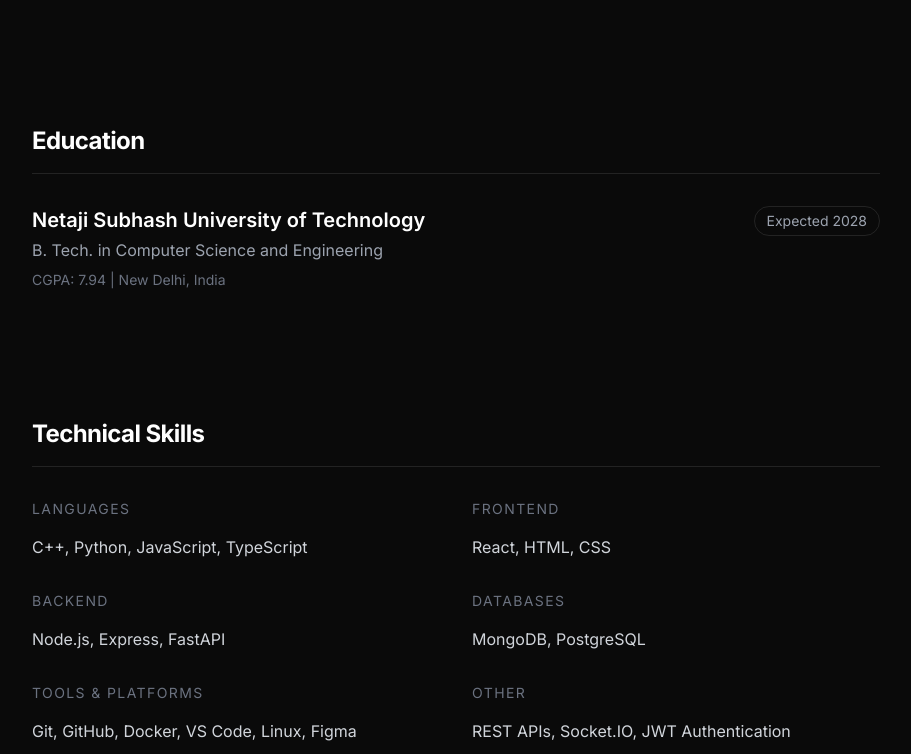
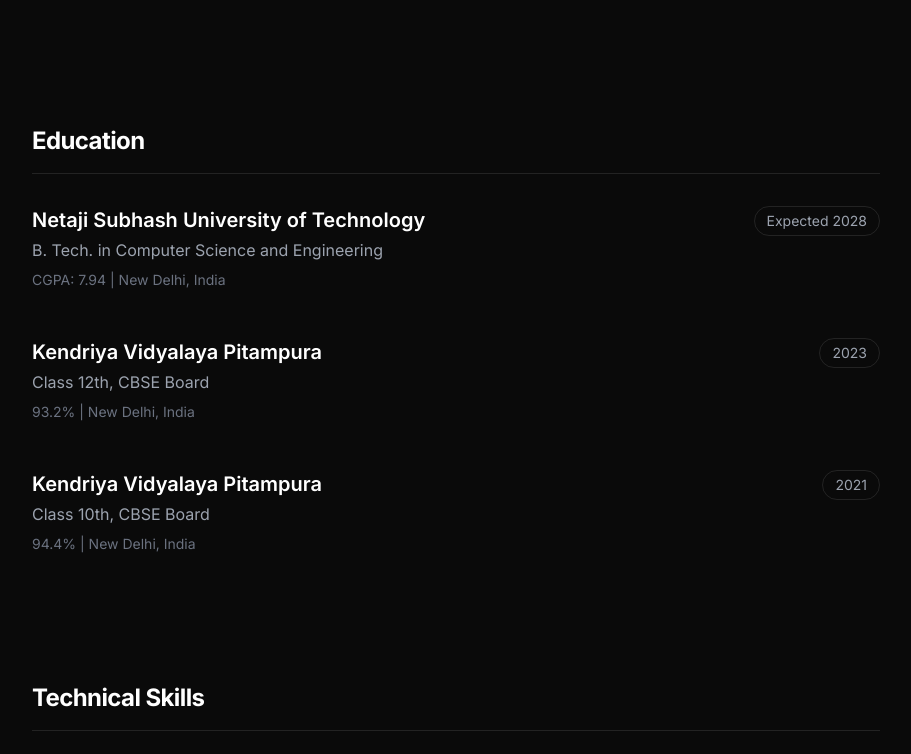
Before and after one commit to swastikiscoding/portfolio, a website: page index.html in a window 1280 px wide. Shown: the part 485-1239 px from the top of the page, without its empty margins (184-1095 px from the left). Drawn offline with Linux system fonts and the light colour scheme.

Commit message:
Enhance education section layout and add spacing utility for improved readability

```diff
--- a/index.html
+++ b/index.html
@@ -57,6 +57,7 @@
 
         <section id="education">
             <h2 class="text-2xl font-bold tracking-tight text-white mb-8 border-b border-white/10 pb-4">Education</h2>
+            <div class="space-y-12">
                 <div class="flex flex-col md:flex-row justify-between items-start gap-4">
                     <div>
                         <h3 class="text-xl font-semibold text-white">Netaji Subhash University of Technology</h3>
@@ -65,6 +66,29 @@
                     </div>
                     <div class="text-sm border border-white/10 px-3 py-1 rounded-full text-gray-400">
                         Expected 2028
+                    </div>
+                </div>
+
+                <div class="flex flex-col md:flex-row justify-between items-start gap-4">
+                    <div>
+                        <h3 class="text-xl font-semibold text-white">Kendriya Vidyalaya Pitampura</h3>
+                        <p class="text-gray-400 mt-1">Class 12th, CBSE Board</p>
+                        <p class="text-sm text-gray-500 mt-2">93.2% | New Delhi, India</p>
+                    </div>
+                    <div class="text-sm border border-white/10 px-3 py-1 rounded-full text-gray-400">
+                        2023
+                    </div>
+                </div>
+
+                <div class="flex flex-col md:flex-row justify-between items-start gap-4">
+                    <div>
+                        <h3 class="text-xl font-semibold text-white">Kendriya Vidyalaya Pitampura</h3>
+                        <p class="text-gray-400 mt-1">Class 10th, CBSE Board</p>
+                        <p class="text-sm text-gray-500 mt-2">94.4% | New Delhi, India</p>
+                    </div>
+                    <div class="text-sm border border-white/10 px-3 py-1 rounded-full text-gray-400">
+                        2021
+                    </div>
                 </div>
             </div>
         </section>
```
Also changed, not shown: src/output.css. Lines whose indentation alone changed are shown as unchanged.
